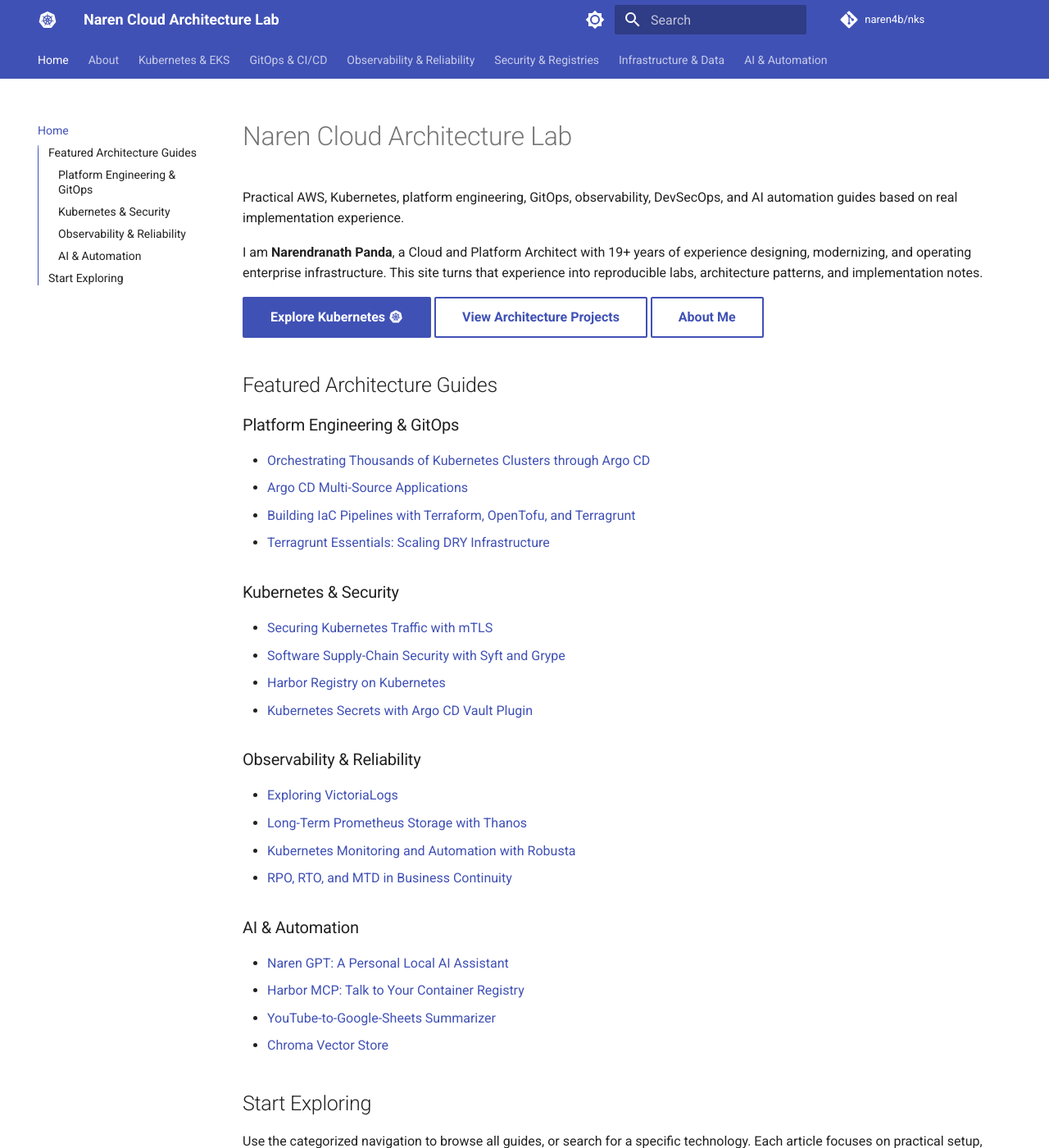
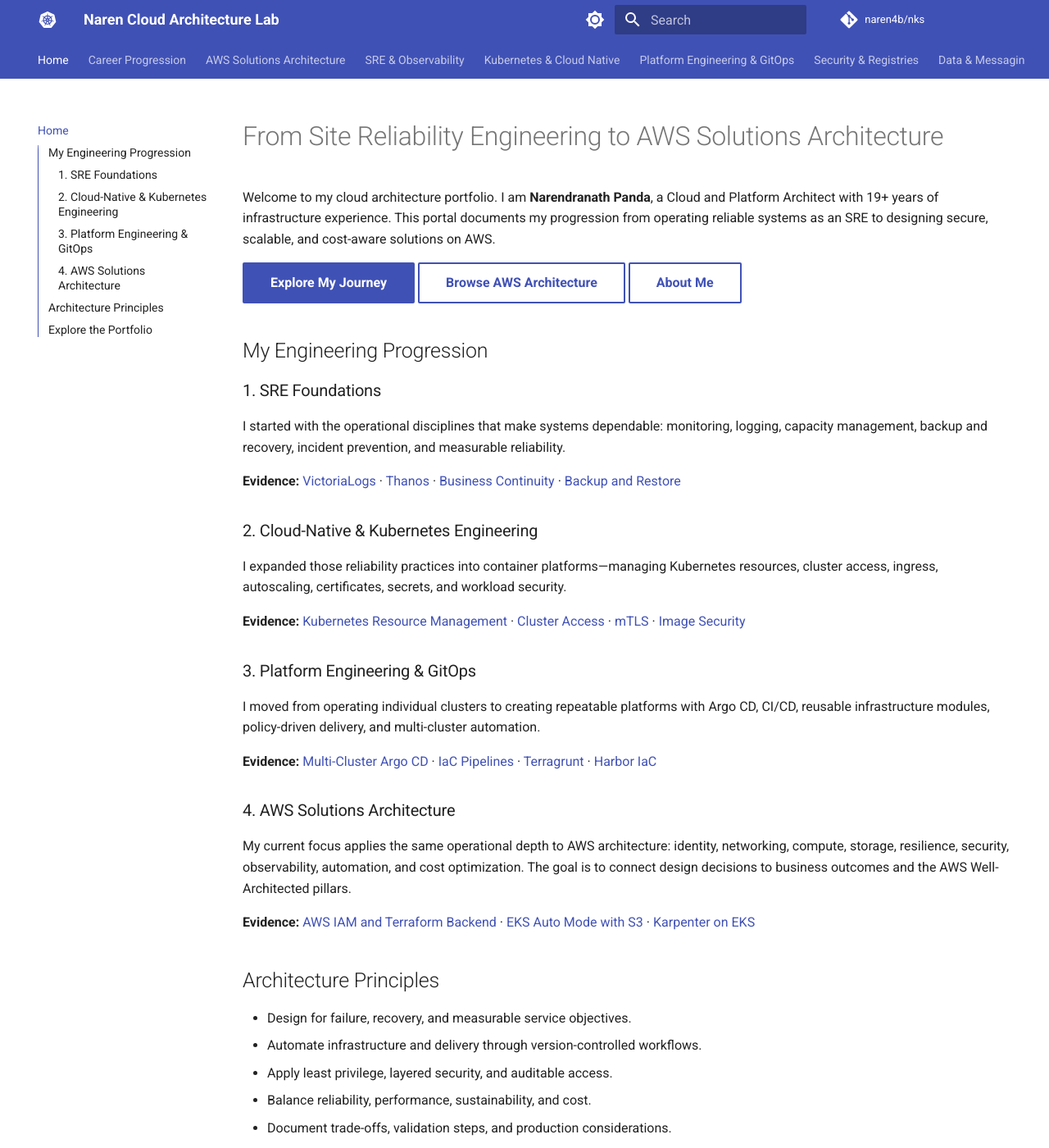
Before and after one commit to naren4b/nks, an MkDocs documentation site: the page built from docs/index.md, in a window 1280 px wide and 1400 px high. Shown: the whole window at 82% size. Built offline with MkDocs 1.6.1 and Material for MkDocs 9.7.7, drawn with Linux system fonts in a browser that asks for light colours; comment, search, counter and statistics services are not loaded; some of the changed text lies outside the part shown.

Commit message:
Enhance documentation with detailed AWS architecture and career progression sections

```diff
--- /dev/null
+++ b/docs/aws-architecture.md
@@ -0,0 +1,48 @@
+# AWS Solutions Architecture
+
+This section brings together my AWS-focused implementation guides and the architecture principles behind them. It will grow from foundational account security and infrastructure delivery into complete workload architectures aligned with the AWS Well-Architected Framework.
+
+## Current AWS Guides
+
+### Identity & Infrastructure Foundations
+
+- [Bootstrap AWS IAM and an S3 Backend for Terraform](aws-terraform-iam.md) — secure initial access, remote state, encryption, versioning, and public-access controls.
+- [Terraform, OpenTofu, and Terragrunt Delivery](tg-tf-gl.md) — reusable infrastructure modules, remote state, validation, and CI/CD patterns applicable to AWS environments.
+
+### Containers & Compute
+
+- [Set Up Karpenter on Amazon EKS](install-karpenter.md) — dynamic node provisioning and workload-aware compute capacity.
+- [Amazon EKS Auto Mode with S3](eks-auto-s3.md) — secure workload access to object storage and cost-conscious managed Kubernetes operations.
+
+### Reliability & Operations
+
+- [Business Continuity: RPO, RTO, and MTD](bcp.md) — requirements that drive AWS backup, replication, and recovery architecture.
+- [Kubernetes Resource Management](k8s-resource-management.md) — capacity practices that inform EKS performance and cost decisions.
+- [Observability and Reliability](setup-monitoring-stack.md) — operational patterns to carry into Amazon CloudWatch and managed observability services.
+
+## AWS Well-Architected Lens
+
+New AWS articles should explain their decisions against these pillars:
+
+| Pillar | Questions addressed |
+| --- | --- |
+| Operational Excellence | How is the workload deployed, observed, operated, and improved? |
+| Security | How are identity, data, networks, and detection protected? |
+| Reliability | How does the design tolerate failure and recover? |
+| Performance Efficiency | Why were these services and scaling models selected? |
+| Cost Optimization | How are usage, pricing models, and waste controlled? |
+| Sustainability | How does the design minimize unnecessary resource consumption? |
+
+## Architecture Roadmap
+
+Planned coverage includes:
+
+- Multi-account governance with AWS Organizations and Control Tower
+- VPC, Transit Gateway, Route 53, and hybrid connectivity patterns
+- EC2, Lambda, ECS, and EKS workload-selection guidance
+- S3, EBS, EFS, RDS, DynamoDB, and database-selection trade-offs
+- IAM Identity Center, KMS, WAF, GuardDuty, Security Hub, and centralized logging
+- Multi-AZ, multi-region, backup, and disaster-recovery architectures
+- Migration assessment, landing zones, modernization, and FinOps
+
+These roadmap items are future work; the links above represent currently published, hands-on evidence.
--- /dev/null
+++ b/docs/career-journey.md
@@ -0,0 +1,45 @@
+# Career Progression
+
+This portfolio is organized as a progression rather than a disconnected article archive. Each stage builds capabilities required for the next.
+
+## Stage 1: Site Reliability Engineering
+
+The foundation is reliable operations: understand system behavior, establish useful telemetry, plan capacity, protect data, and recover predictably.
+
+Key capabilities include metrics, logs, alerting, operational automation, backup and restore, RPO/RTO planning, resource management, and production troubleshooting.
+
+[Browse SRE and observability guides](setup-monitoring-stack.md)
+
+## Stage 2: Kubernetes & Cloud-Native Engineering
+
+Kubernetes expands the operational scope from servers to distributed platforms. This stage covers cluster access, workload management, ingress, autoscaling, PKI, secrets, and container security.
+
+[Browse Kubernetes guides](k8s-resource-management.md)
+
+## Stage 3: Platform Engineering
+
+Platform engineering turns operational knowledge into reusable capabilities for delivery teams. The focus shifts to GitOps, standardized pipelines, multi-cluster control, registries, policy, and infrastructure modules.
+
+[Browse platform engineering guides](argocd-multiple-deployment.md)
+
+## Stage 4: AWS Solutions Architecture
+
+Solutions architecture broadens the decision space to business requirements, workload characteristics, security, resilience, integration, migration, and cost. My SRE background provides the operational lens; platform engineering provides repeatability; AWS services provide the architecture building blocks.
+
+[Explore the AWS architecture hub](aws-architecture.md)
+
+## Capability Map
+
+| SRE experience | Architecture capability |
+| --- | --- |
+| Monitoring and incident response | Operational excellence and observability design |
+| Capacity and performance management | Scalable, performant compute architecture |
+| Backup and disaster recovery | Resilient multi-AZ and recovery strategies |
+| Access and secrets management | Identity-first, least-privilege security |
+| Automation and GitOps | Repeatable infrastructure and controlled change |
+| Kubernetes platform operations | Managed container architecture with Amazon EKS |
+| Cost-aware resource management | Workload right-sizing and AWS cost optimization |
+
+## Next Milestones
+
+Future portfolio work will add reference architectures and decision records for AWS Organizations and Control Tower, VPC design, hybrid connectivity, serverless workloads, event-driven systems, database selection, multi-region recovery, security services, migration patterns, and FinOps.
--- a/docs/index.md
+++ b/docs/index.md
@@ -1,43 +1,45 @@
-# Naren Cloud Architecture Lab
+# From Site Reliability Engineering to AWS Solutions Architecture
 
-Practical AWS, Kubernetes, platform engineering, GitOps, observability, DevSecOps, and AI automation guides based on real implementation experience.
+Welcome to my cloud architecture portfolio. I am **Narendranath Panda**, a Cloud and Platform Architect with 19+ years of infrastructure experience. This portal documents my progression from operating reliable systems as an SRE to designing secure, scalable, and cost-aware solutions on AWS.
 
-I am **Narendranath Panda**, a Cloud and Platform Architect with 19+ years of experience designing, modernizing, and operating enterprise infrastructure. This site turns that experience into reproducible labs, architecture patterns, and implementation notes.
-
-[Explore Kubernetes :material-kubernetes:](k8s-resource-management.md){ .md-button .md-button--primary }
-[View Architecture Projects](project-kube-edge.md){ .md-button }
+[Explore My Journey](career-journey.md){ .md-button .md-button--primary }
+[Browse AWS Architecture](aws-architecture.md){ .md-button }
 [About Me](about.md){ .md-button }
 
-## Featured Architecture Guides
+## My Engineering Progression
 
-### Platform Engineering & GitOps
+### 1. SRE Foundations
 
-- [Orchestrating Thousands of Kubernetes Clusters through Argo CD](argocd-multiple-deployment.md)
-- [Argo CD Multi-Source Applications](argocd-multi-source.md)
-- [Building IaC Pipelines with Terraform, OpenTofu, and Terragrunt](tg-tf-gl.md)
-- [Terragrunt Essentials: Scaling DRY Infrastructure](tg-concepts.md)
+I started with the operational disciplines that make systems dependable: monitoring, logging, capacity management, backup and recovery, incident prevention, and measurable reliability.
 
-### Kubernetes & Security
+**Evidence:** [VictoriaLogs](victorialogs-demo.md) · [Thanos](unlimited-monitoring-data-by-thanos.md) · [Business Continuity](bcp.md) · [Backup and Restore](vmbackup_and_vmrestore.md)
 
-- [Securing Kubernetes Traffic with mTLS](secure-local-ingress.md)
-- [Software Supply-Chain Security with Syft and Grype](cosign-syft-grype-kevyrno.md)
-- [Harbor Registry on Kubernetes](basic-harbor-registry.md)
-- [Kubernetes Secrets with Argo CD Vault Plugin](setting-up-argocd-vault-plugin.md)
+### 2. Cloud-Native & Kubernetes Engineering
 
-### Observability & Reliability
+I expanded those reliability practices into container platforms—managing Kubernetes resources, cluster access, ingress, autoscaling, certificates, secrets, and workload security.
 
-- [Exploring VictoriaLogs](victorialogs-demo.md)
-- [Long-Term Prometheus Storage with Thanos](unlimited-monitoring-data-by-thanos.md)
-- [Kubernetes Monitoring and Automation with Robusta](adv-monitoring-with-robusta.md)
-- [RPO, RTO, and MTD in Business Continuity](bcp.md)
+**Evidence:** [Kubernetes Resource Management](k8s-resource-management.md) · [Cluster Access](kubernetes-adduser.md) · [mTLS](secure-local-ingress.md) · [Image Security](cosign-syft-grype-kevyrno.md)
 
-### AI & Automation
+### 3. Platform Engineering & GitOps
 
-- [Naren GPT: A Personal Local AI Assistant](ai-llm.md)
-- [Harbor MCP: Talk to Your Container Registry](harbor-mcp.md)
-- [YouTube-to-Google-Sheets Summarizer](cow_video_summary_bot.md)
-- [Chroma Vector Store](chroma.md)
+I moved from operating individual clusters to creating repeatable platforms with Argo CD, CI/CD, reusable infrastructure modules, policy-driven delivery, and multi-cluster automation.
 
-## Start Exploring
+**Evidence:** [Multi-Cluster Argo CD](argocd-multiple-deployment.md) · [IaC Pipelines](tg-tf-gl.md) · [Terragrunt](tg-concepts.md) · [Harbor IaC](tg-tf-gl-hbr.md)
 
-Use the categorized navigation to browse all guides, or search for a specific technology. Each article focuses on practical setup, architecture decisions, validation, and operational lessons.
+### 4. AWS Solutions Architecture
+
+My current focus applies the same operational depth to AWS architecture: identity, networking, compute, storage, resilience, security, observability, automation, and cost optimization. The goal is to connect design decisions to business outcomes and the AWS Well-Architected pillars.
+
+**Evidence:** [AWS IAM and Terraform Backend](aws-terraform-iam.md) · [EKS Auto Mode with S3](eks-auto-s3.md) · [Karpenter on EKS](install-karpenter.md)
+
+## Architecture Principles
+
+- Design for failure, recovery, and measurable service objectives.
+- Automate infrastructure and delivery through version-controlled workflows.
+- Apply least privilege, layered security, and auditable access.
+- Balance reliability, performance, sustainability, and cost.
+- Document trade-offs, validation steps, and production considerations.
+
+## Explore the Portfolio
+
+Use the navigation to follow the progression in order, or start with the dedicated [AWS Architecture](aws-architecture.md) hub. Each guide captures practical implementation work and the architecture reasoning behind it.
--- a/mkdocs.yml
+++ b/mkdocs.yml
@@ -7,20 +7,36 @@
 
 nav:
   - Home: index.md
-  - About: about.md
-  - Kubernetes & EKS:
+  - Career Progression: career-journey.md
+  - AWS Solutions Architecture:
+      - AWS Architecture Hub: aws-architecture.md
+      - IAM & Terraform Backend: aws-terraform-iam.md
+      - Karpenter on Amazon EKS: install-karpenter.md
+      - EKS Auto Mode with S3: eks-auto-s3.md
+  - SRE & Observability:
+      - Monitoring Stack: setup-monitoring-stack.md
+      - Robusta Automation: adv-monitoring-with-robusta.md
+      - VictoriaLogs: victorialogs-demo.md
+      - Vector: vector.md
+      - Loki: setup-loki-grafana-stack.md
+      - Scalable Loki: setup-loki-grafana-stack-simple-scalable.md
+      - Thanos: unlimited-monitoring-data-by-thanos.md
+      - Prometheus Pushgateway: prometheus_pushgateway.md
+      - vmagent Remote Write: adv-remotewrite-using-vmagent.md
+      - Backup & Restore: vmbackup_and_vmrestore.md
+      - Business Continuity: bcp.md
+      - GitHub Copilot Metrics: gcp-metrics-exporter.md
+  - Kubernetes & Cloud Native:
       - Resource Management: k8s-resource-management.md
       - Cluster API Access: access-kube-api.md
       - Cluster User Access: kubernetes-adduser.md
       - Multiple KIND Clusters: multiple-kind-k8s-cluster.md
       - Local KIND Cluster: mykindk8scluster.md
       - Autoscaling: k8s-auto-scaler.md
-      - Karpenter on EKS: install-karpenter.md
-      - EKS Auto Mode with S3: eks-auto-s3.md
       - KubeEdge Architecture: project-kube-edge.md
       - Emissary Ingress: emissary-ingress.md
       - Private Helm Charts: private-helm-charts.md
-  - GitOps & CI/CD:
+  - Platform Engineering & GitOps:
       - Argo CD Setup: setting-up-argocd.md
       - Argo CD RBAC: argocd-rbac.md
       - Argo CD OIDC: argocd-oidc-setup.md
@@ -28,19 +44,9 @@
       - Multi-Cluster Deployment: argocd-multiple-deployment.md
       - GitLab CI/CD Cheat Sheet: gitlab-ci-cheat-sheet.md
       - Repository Synchronization: sync-my-git-repo.md
-  - Observability & Reliability:
-      - Monitoring Stack: setup-monitoring-stack.md
-      - Robusta: adv-monitoring-with-robusta.md
-      - VictoriaLogs: victorialogs-demo.md
-      - Vector: vector.md
-      - Loki: setup-loki-grafana-stack.md
-      - Scalable Loki: setup-loki-grafana-stack-simple-scalable.md
-      - Thanos: unlimited-monitoring-data-by-thanos.md
-      - Prometheus Pushgateway: prometheus_pushgateway.md
-      - vmagent Remote Write: adv-remotewrite-using-vmagent.md
-      - VictoriaMetrics Backup & Restore: vmbackup_and_vmrestore.md
-      - Business Continuity: bcp.md
-      - GitHub Copilot Metrics: gcp-metrics-exporter.md
+      - Terraform & Terragrunt Pipeline: tg-tf-gl.md
+      - Terragrunt Essentials: tg-concepts.md
+      - Harbor Infrastructure as Code: tg-tf-gl-hbr.md
   - Security & Registries:
       - Harbor Registry: basic-harbor-registry.md
       - Harbor REST API: harbor-api.md
@@ -54,11 +60,7 @@
       - Vault Agent Injection: setting-up-kubernetes-vault-agent.md
       - Keycloak: install-keycloak.md
       - Secure MinIO: secure-s3-minio.md
-  - Infrastructure & Data:
-      - AWS IAM & Terraform Backend: aws-terraform-iam.md
-      - Terraform & Terragrunt Pipeline: tg-tf-gl.md
-      - Harbor Infrastructure as Code: tg-tf-gl-hbr.md
-      - Terragrunt Essentials: tg-concepts.md
+  - Data & Messaging:
       - Kafka Concepts: kafka.md
       - Strimzi Kafka: kafka-setup.md
       - Kafka Bridge: kafka-setup-2.md
@@ -70,6 +72,7 @@
       - Harbor MCP: harbor-mcp.md
       - Python ETL: python_requests-1.md
       - JIRA Reporting: jira-report-python-2.md
+  - About: about.md
 
 theme:
   name: material
```
Also changed, not shown: docs/about.md (+14 -3 lines).
